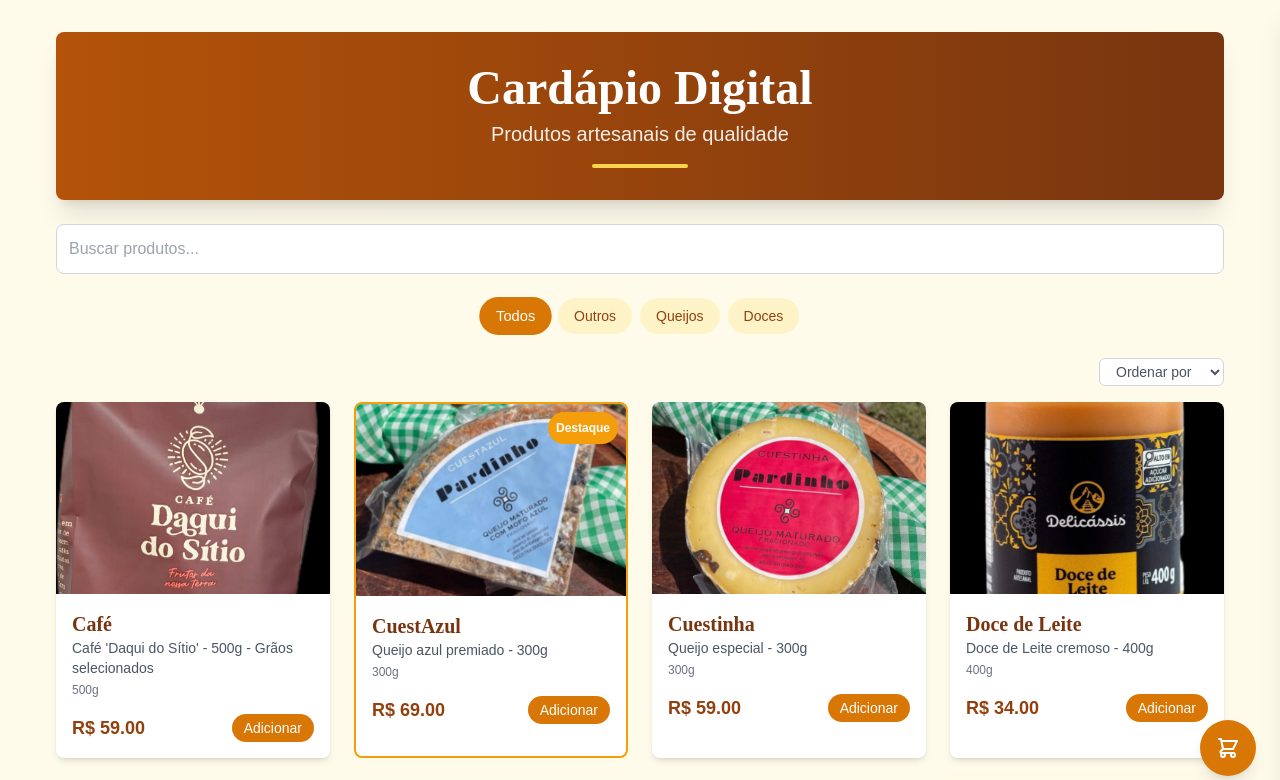
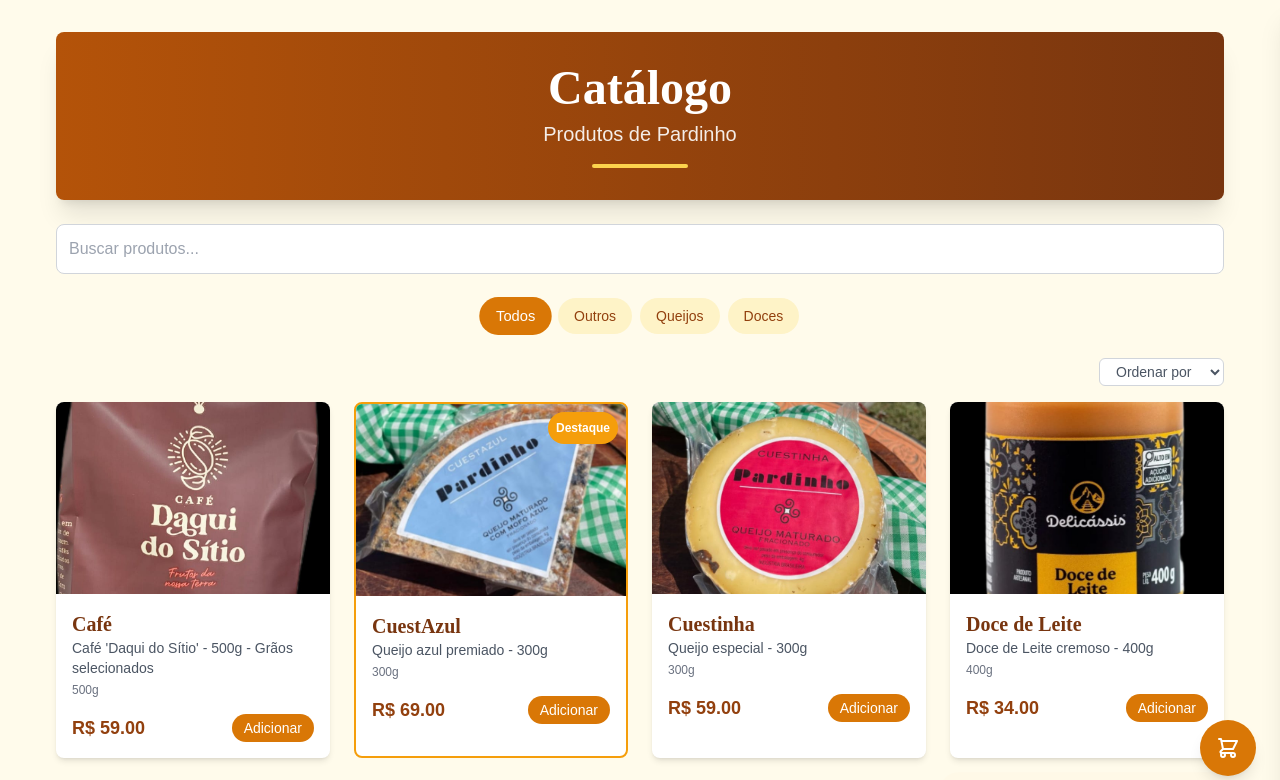
Before and after one commit to vumex/cardapiomonara, a React app: page / in a window 1280 px wide. Shown: the top 780 px of the page. Built offline with nearby package versions, Linux system fonts and the light colour scheme; the HTML template or start-up script is replaced by a standard one.

Commit message:
Update App.tsx

```diff
--- a/src/App.tsx
+++ b/src/App.tsx
@@ -106,8 +106,8 @@
     <div className={`min-h-screen bg-amber-50 ${temaMobile ? 'tema-mobile' : 'tema-desktop'}`}>
       <div className="container mx-auto px-4 py-8">
         <CardapioCabecalho
-          titulo="Cardápio Digital"
-          subtitulo="Produtos artesanais de qualidade"
+          titulo="Catálogo"
+          subtitulo="Produtos de Pardinho"
         />
 
         <div className="relative">
```
